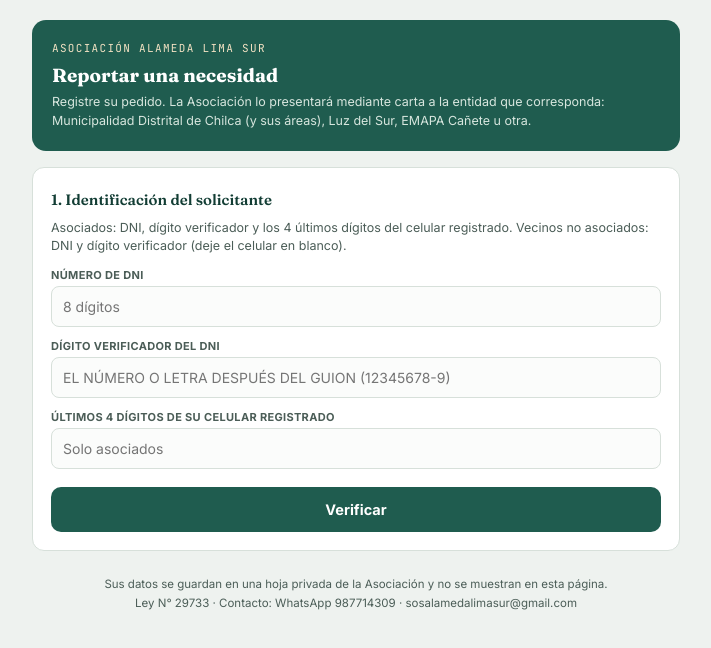
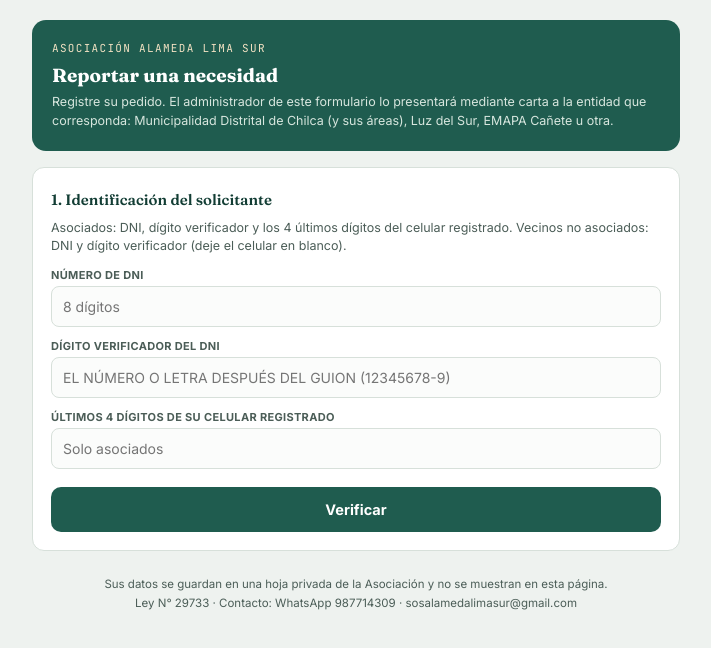
Before and after one commit to apr-laalamedalimasur/FORMULARIO-LA-ALAMEDA, a plain HTML site: page solicitud.html in a window 1280 px wide. Shown: the whole page, without its empty margins (284-995 px from the left). Drawn offline with Linux system fonts and the light colour scheme; no server answers.

Commit message:
Add files via upload

```diff
--- a/solicitud.html
+++ b/solicitud.html
@@ -81,7 +81,7 @@ footer{text-align:center; font-size:11.5px; color:var(--ink-soft); margin-top:24
   <div class="hero">
     <p class="eyebrow">Asociación Alameda Lima Sur</p>
     <h1>Reportar una necesidad</h1>
-    <p>Registre su pedido. La Asociación lo presentará mediante carta a la entidad que corresponda: Municipalidad Distrital de Chilca (y sus áreas), Luz del Sur, EMAPA Cañete u otra.</p>
+    <p>Registre su pedido. El administrador de este formulario lo presentará mediante carta a la entidad que corresponda: Municipalidad Distrital de Chilca (y sus áreas), Luz del Sur, EMAPA Cañete u otra.</p>
   </div>
 
   <div class="card" id="card1">
```
